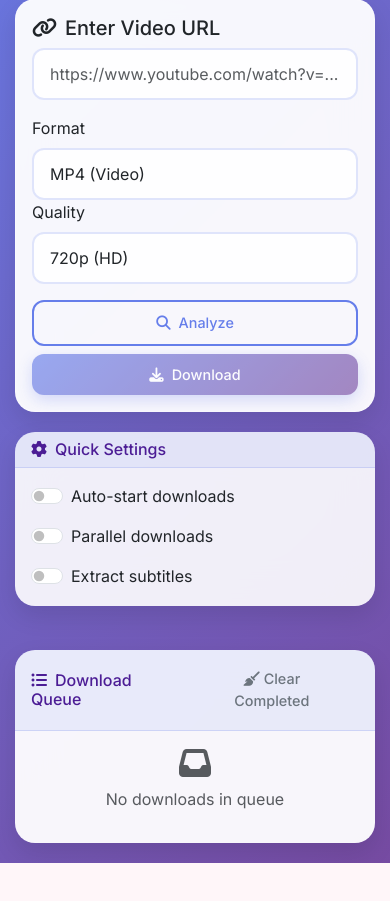
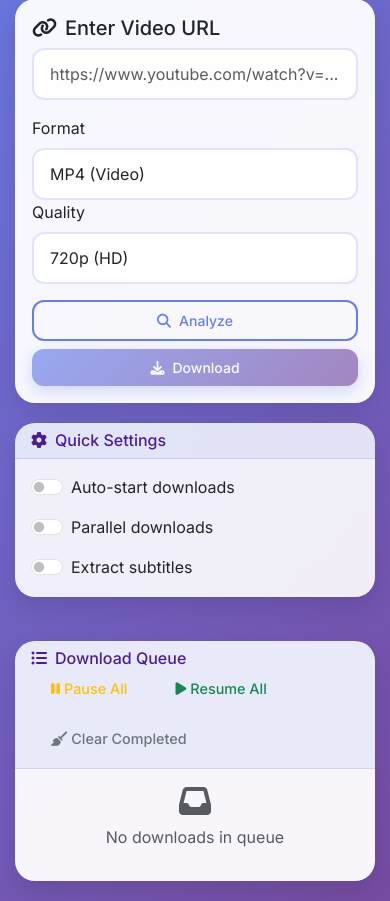
Before and after one commit to aamirwork33/downloaderaamirrehman, a Flask app: page / in a window 390 px wide. Shown: the part 302-1203 px from the top of the page. Before the commit the page ends 1165 px from the top, so only its background shows below. Run offline with Flask 3, Linux system fonts and the light colour scheme; some libraries are stand-ins or nearby versions.

Commit message:
Enable pausing and resuming individual and all downloads with live streams
Implements pause/resume functionality using yt-dlp and fixes UI errors, adds responsive styling and live stream support.

Replit-Commit-Author: Agent
Replit-Commit-Session-Id: 5e425ac5-83a2-4a6c-bd56-e928682273d3
Replit-Commit-Screenshot-Url: https://storage.googleapis.com/screenshot-production-us-central1/81abe6f5-553e-4c8b-9cd3-c89e46f01a47/05a0fa14-7c38-449f-a2f3-4d1aec70e529.jpg

```diff
--- a/app.py
+++ b/app.py
@@ -172,5 +172,45 @@ def cancel_download(download_id):
         logging.error(f"Error cancelling download: {str(e)}")
         return jsonify({'error': f'Failed to cancel download: {str(e)}'}), 500
 
+@app.route('/api/pause-download/<download_id>', methods=['POST'])
+def pause_download(download_id):
+    """Pause a specific download"""
+    try:
+        success = download_manager.pause_download(download_id)
+        return jsonify({'success': success})
+    except Exception as e:
+        logging.error(f"Error pausing download: {str(e)}")
+        return jsonify({'success': False, 'error': str(e)}), 500
+
+@app.route('/api/resume-download/<download_id>', methods=['POST'])
+def resume_download(download_id):
+    """Resume a specific download"""
+    try:
+        success = download_manager.resume_download(download_id)
+        return jsonify({'success': success})
+    except Exception as e:
+        logging.error(f"Error resuming download: {str(e)}")
+        return jsonify({'success': False, 'error': str(e)}), 500
+
+@app.route('/api/pause-all-downloads', methods=['POST'])
+def pause_all_downloads():
+    """Pause all active downloads"""
+    try:
+        success = download_manager.pause_all_downloads()
+        return jsonify({'success': success})
+    except Exception as e:
+        logging.error(f"Error pausing all downloads: {str(e)}")
+        return jsonify({'success': False, 'error': str(e)}), 500
+
+@app.route('/api/resume-all-downloads', methods=['POST'])
+def resume_all_downloads():
+    """Resume all paused downloads"""
+    try:
+        success = download_manager.resume_all_downloads()
+        return jsonify({'success': success})
+    except Exception as e:
+        logging.error(f"Error resuming all downloads: {str(e)}")
+        return jsonify({'success': False, 'error': str(e)}), 500
+
 if __name__ == '__main__':
     app.run(host='0.0.0.0', port=5000, debug=True)
--- a/static/css/style.css
+++ b/static/css/style.css
@@ -295,6 +295,87 @@ body {
     color: #333;
     line-height: 1.3;
     margin: 0;
+}
+
+/* Responsive Design */
+@media (max-width: 768px) {
+    .container {
+        padding: 0 15px;
+    }
+
+    .tab-content .btn {
+        font-size: 0.875rem;
+        padding: 8px 16px;
+    }
+
+    .card-header h5 {
+        font-size: 1.1rem;
+    }
+
+    .download-thumbnail {
+        width: 60px;
+        height: 34px;
+    }
+
+    .download-title {
+        font-size: 0.85rem;
+    }
+
+    .format-badge,
+    .quality-badge {
+        font-size: 0.65rem;
+        padding: 1px 6px;
+    }
+
+    .nav-tabs .nav-link {
+        font-size: 0.85rem;
+        padding: 8px 12px;
+    }
+
+    .modal-dialog {
+        margin: 10px;
+        max-width: calc(100% - 20px);
+    }
+
+    .channel-analyzer-modal .modal-body {
+        padding: 15px;
+    }
+
+    .video-grid {
+        grid-template-columns: 1fr;
+        gap: 12px;
+    }
+
+    .video-card {
+        padding: 12px;
+    }
+
+    .video-thumbnail {
+        width: 80px;
+        height: 45px;
+    }
+}
+
+@media (max-width: 576px) {
+    .btn-group .btn {
+        font-size: 0.8rem;
+        padding: 6px 12px;
+    }
+
+    .download-meta {
+        flex-direction: column;
+        align-items: flex-start;
+        gap: 4px;
+    }
+
+    .download-stats {
+        font-size: 0.75rem;
+    }
+
+    .channel-header .btn {
+        font-size: 0.8rem;
+        padding: 6px 12px;
+    }
 }
 
 .download-meta {
--- a/static/js/app.js
+++ b/static/js/app.js
@@ -461,6 +461,11 @@ class StreamVault {
 
     renderVideoGrid(gridId) {
         const grid = document.getElementById(gridId);
+
+        if (!grid) {
+            console.error(`Grid element with ID '${gridId}' not found`);
+            return;
+        }
 
         if (this.filteredVideos.length === 0) {
             grid.innerHTML = `
@@ -959,10 +964,20 @@ class StreamVault {
                                         ${download.filename ? `<span class="filename-info"><i class="fas fa-file me-1"></i>${this.truncateText(download.filename, 30)}</span>` : ''}
                                     </div>
                                 </div>
-                                <div class="d-flex align-items-center ms-3">
+                                <div class="d-flex align-items-center ms-3 gap-1">
                                     <span class="status-badge ${statusClass}">${this.getStatusText(download.status)}</span>
-                                    ${download.status === 'downloading' || download.status === 'starting' ?
-                                        `<button class="btn btn-sm btn-outline-danger ms-2" onclick="streamVault.cancelDownload('${downloadId}')" title="Cancel Download">
+                                    ${download.status === 'downloading' ?
+                                        `<button class="btn btn-sm btn-outline-warning" onclick="streamVault.pauseDownload('${downloadId}')" title="Pause Download">
+                                            <i class="fas fa-pause"></i>
+                                        </button>` : ''
+                                    }
+                                    ${download.status === 'paused' ?
+                                        `<button class="btn btn-sm btn-outline-success" onclick="streamVault.resumeDownload('${downloadId}')" title="Resume Download">
+                                            <i class="fas fa-play"></i>
+                                        </button>` : ''
+                                    }
+                                    ${download.status === 'downloading' || download.status === 'starting' || download.status === 'paused' ?
+                                        `<button class="btn btn-sm btn-outline-danger" onclick="streamVault.cancelDownload('${downloadId}')" title="Cancel Download">
                                             <i class="fas fa-times"></i>
                                         </button>` : ''
                                     }
@@ -1014,10 +1029,79 @@ class StreamVault {
         queueBody.innerHTML = queueHtml;
     }
 
+    async pauseDownload(downloadId) {
+        try {
+            const response = await fetch(`/api/pause-download/${downloadId}`, {
+                method: 'POST'
+            });
+
+            if (response.ok) {
+                this.showToast('Download paused', 'info');
+            } else {
+                this.showToast('Failed to pause download', 'error');
+            }
+        } catch (error) {
+            console.error('Error pausing download:', error);
+            this.showToast('Error pausing download', 'error');
+        }
+    }
+
+    async resumeDownload(downloadId) {
+        try {
+            const response = await fetch(`/api/resume-download/${downloadId}`, {
+                method: 'POST'
+            });
+
+            if (response.ok) {
+                this.showToast('Download resumed', 'info');
+            } else {
+                this.showToast('Failed to resume download', 'error');
+            }
+        } catch (error) {
+            console.error('Error resuming download:', error);
+            this.showToast('Error resuming download', 'error');
+        }
+    }
+
+    async pauseAllDownloads() {
+        try {
+            const response = await fetch('/api/pause-all-downloads', {
+                method: 'POST'
+            });
+
+            if (response.ok) {
+                this.showToast('All downloads paused', 'info');
+            } else {
+                this.showToast('Failed to pause downloads', 'error');
+            }
+        } catch (error) {
+            console.error('Error pausing all downloads:', error);
+            this.showToast('Error pausing downloads', 'error');
+        }
+    }
+
+    async resumeAllDownloads() {
+        try {
+            const response = await fetch('/api/resume-all-downloads', {
+                method: 'POST'
+            });
+
+            if (response.ok) {
+                this.showToast('All downloads resumed', 'info');
+            } else {
+                this.showToast('Failed to resume downloads', 'error');
+            }
+        } catch (error) {
+            console.error('Error resuming all downloads:', error);
+            this.showToast('Error resuming downloads', 'error');
+        }
+    }
+
     getStatusText(status) {
         const statusMap = {
             'starting': 'Starting',
             'downloading': 'Downloading',
+            'paused': 'Paused',
             'completed': 'Completed',
             'failed': 'Failed',
             'cancelled': 'Cancelled'
--- a/templates/index.html
+++ b/templates/index.html
@@ -237,13 +237,21 @@
 
         <!-- Download Queue -->
         <div class="card mt-4" id="downloadQueue">
-            <div class="card-header d-flex justify-content-between align-items-center">
+            <div class="card-header d-flex justify-content-between align-items-center flex-wrap">
                 <h6 class="mb-0">
                     <i class="fas fa-list-ul me-2"></i>Download Queue
                 </h6>
-                <button class="btn btn-sm btn-outline-secondary" id="clearCompletedBtn">
-                    <i class="fas fa-broom me-1"></i>Clear Completed
-                </button>
+                <div class="d-flex gap-2 flex-wrap">
+                    <button class="btn btn-sm btn-outline-warning" onclick="streamVault.pauseAllDownloads()" title="Pause All Downloads">
+                        <i class="fas fa-pause me-1"></i>Pause All
+                    </button>
+                    <button class="btn btn-sm btn-outline-success" onclick="streamVault.resumeAllDownloads()" title="Resume All Downloads">
+                        <i class="fas fa-play me-1"></i>Resume All
+                    </button>
+                    <button class="btn btn-sm btn-outline-secondary" id="clearCompletedBtn">
+                        <i class="fas fa-broom me-1"></i>Clear Completed
+                    </button>
+                </div>
             </div>
             <div class="card-body" id="queueBody">
                 <div class="text-center text-muted">
```
Also changed, not shown: download_manager.py (+118 -27 lines), attached_assets/image_1750308140091.png (added), 1 other file.
